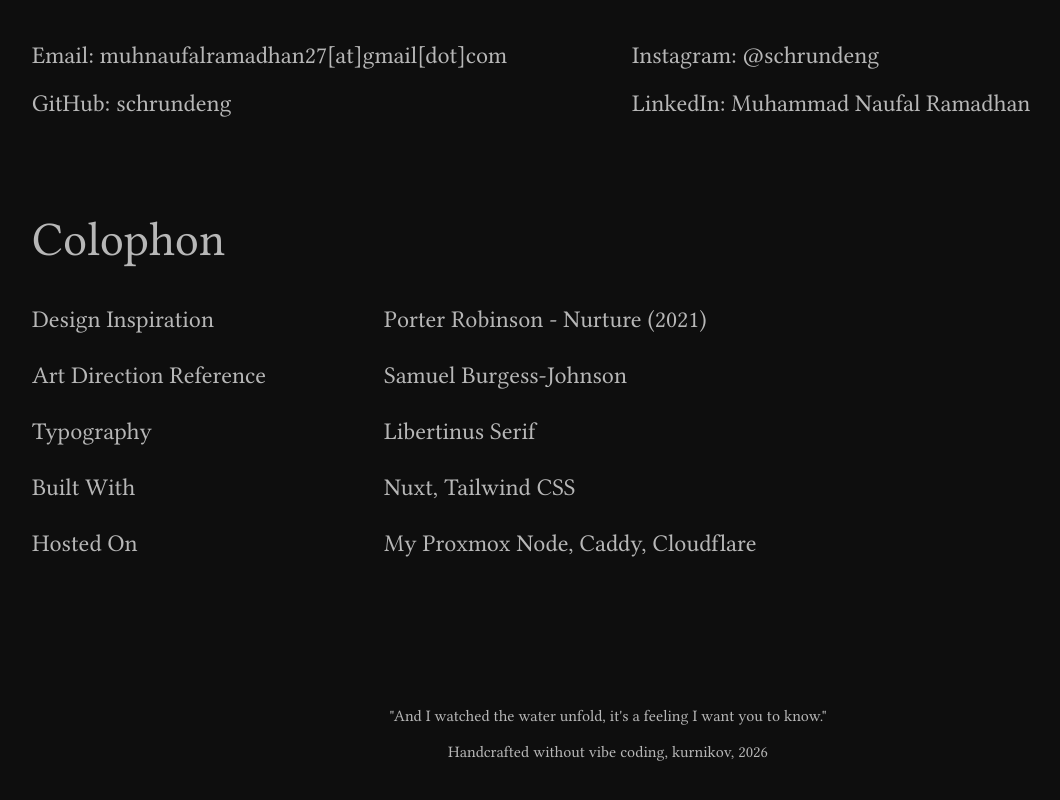
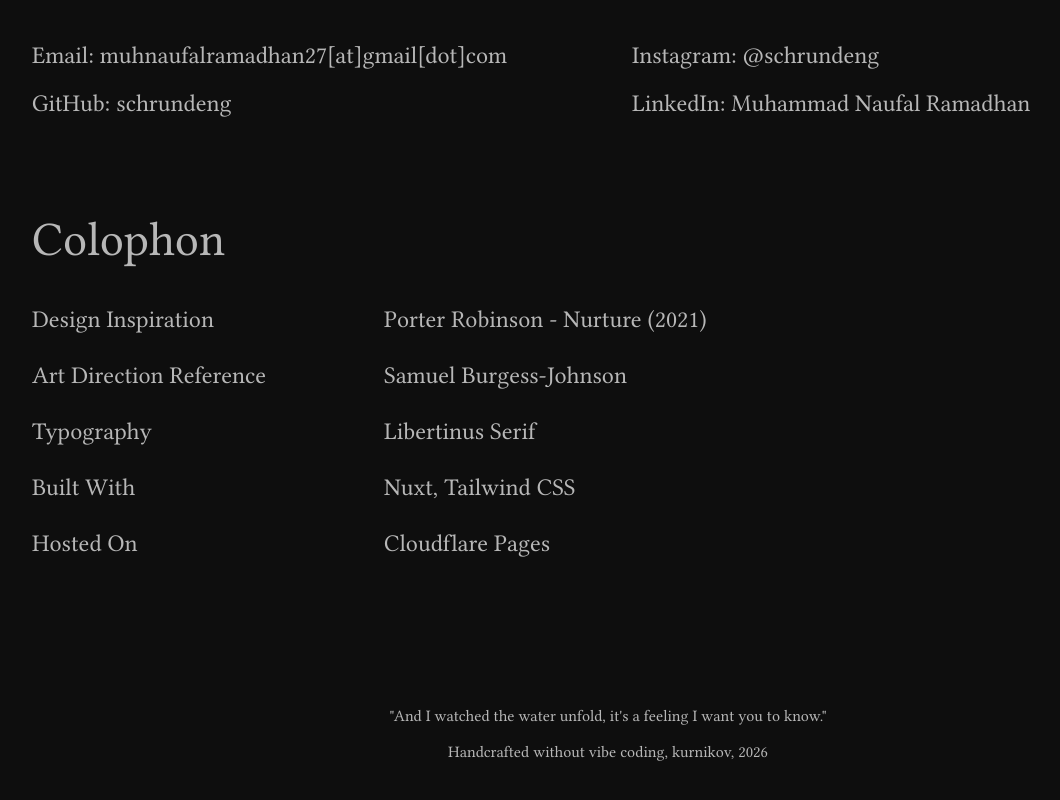
Before and after one commit to schrundeng/bukankah-ini-my-portfolio, a Nuxt app: page / in a window 1280 px wide. Shown: the part 4715-5515 px from the top of the page, without its empty margins (32-1092 px from the left). Built offline with nearby package versions, Linux system fonts and the light colour scheme.

Commit message:
fix: change hosting info in footer (no homelab flex D: )

```diff
--- a/app/components/FooterSection.vue
+++ b/app/components/FooterSection.vue
@@ -138,6 +138,6 @@ const colophon = [
   { label: "Art Direction Reference", val: "Samuel Burgess-Johnson" },
   { label: "Typography", val: "Libertinus Serif" },
   { label: "Built With", val: "Nuxt, Tailwind CSS" },
-  { label: "Hosted On", val: "My Proxmox Node, Caddy, Cloudflare" },
+  { label: "Hosted On", val: "Cloudflare Pages" },
 ];
 </script>
```
